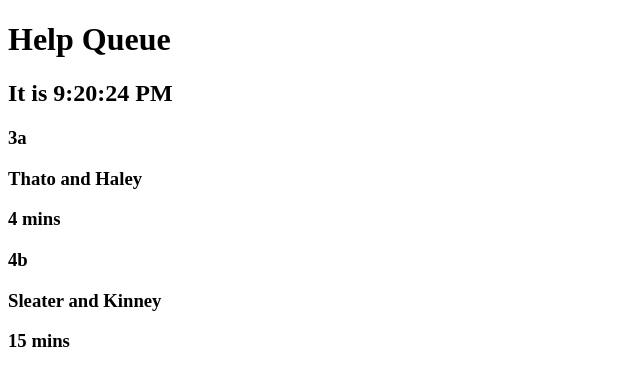
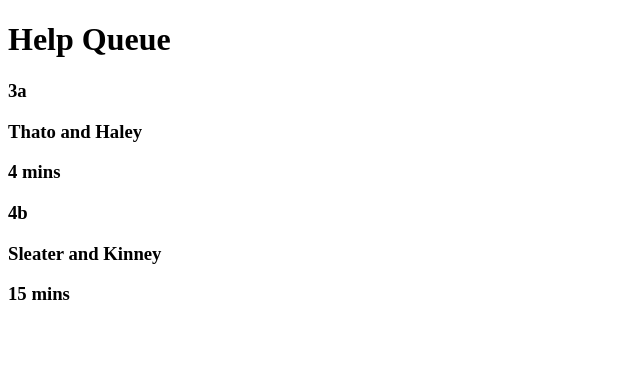
Before and after one commit to tcsuder/help, a React app: page / in a window 1280 px wide. Shown: the top 386 px of the page, without its empty margins (0-640 px from the left). Built offline with nearby package versions, Linux system fonts and the light colour scheme.

Commit message:
revert to state before attempting to include ticking clock

```diff
--- a/package.json
+++ b/package.json
@@ -13,7 +13,6 @@
     "babel-loader": "^7.0.0",
     "babel-preset-es2015": "^6.24.1",
     "babel-preset-react": "^6.24.1",
-    "prop-types": "^15.5.10",
     "react": "^15.5.4",
     "react-dom": "^15.5.4",
     "webpack": "^2.6.0"
--- a/src/components/App.jsx
+++ b/src/components/App.jsx
@@ -5,7 +5,7 @@ import Ticket from "./Ticket";
 function App(props) {
   return (
     <div>
-      <Header time={props.time}/>
+      <h1>Help Queue</h1>
       <Ticket location="3a" name="Thato and Haley" timeWaiting="4 mins"/>
       <Ticket location="4b" name="Sleater and Kinney" timeWaiting="15 mins"/>
     </div>
--- a/src/components/Ticket.jsx
+++ b/src/components/Ticket.jsx
@@ -1,15 +1,13 @@
 import React from "react";
 
-class Ticket extends React.Component {
-  render() {
-    return (
-      <div>
-        <h3>{this.props.location}</h3>
-        <h3>{this.props.name}</h3>
-        <h3>{this.props.timeWaiting}</h3>
-      </div>
-    );
-  }
+function Ticket(props){
+  return (
+    <div>
+      <h3>{props.location}</h3>
+      <h3>{props.name}</h3>
+      <h3>{props.timeWaiting}</h3>
+    </div>
+  );
 }
 
 module.exports = Ticket;
```
